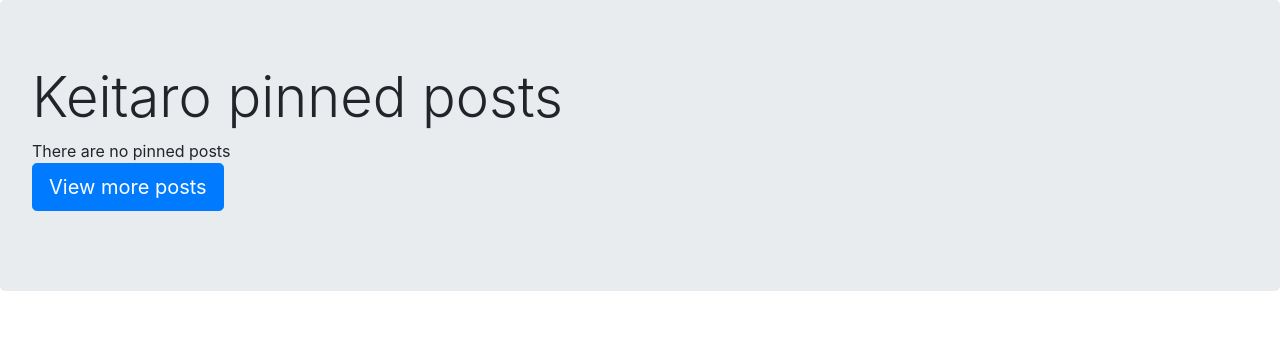
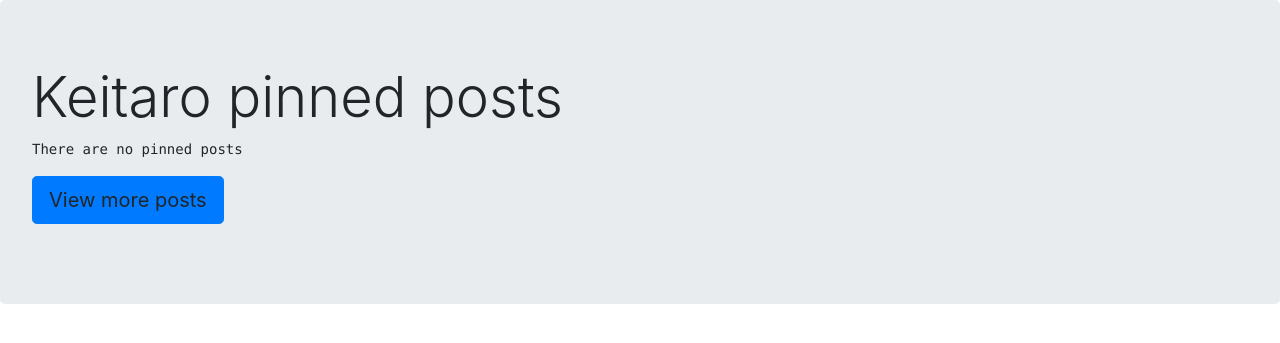
Before and after one commit to keitaroinc/WikiBot, a Flask app: page /pinned in a window 1280 px wide. Shown: the top 343 px of the page. Run offline with Flask 2, Linux system fonts and the light colour scheme; some libraries are stand-ins or nearby versions.

Commit message:
last updates

```diff
--- a/app.py
+++ b/app.py
@@ -3,6 +3,7 @@
 import json
 import totoboto
 from flask import Flask, request, make_response, render_template
+from BeautifulSoup import BeautifulSoup
 
 pyBot = totoboto.TotoBoto()
 slack = pyBot.client
--- a/requirements.txt
+++ b/requirements.txt
@@ -10,3 +10,4 @@
 six==1.10.0
 websocket-client==0.37.0
 Werkzeug==0.11.11
+BeautifulSoup
--- a/templates/pinned.html
+++ b/templates/pinned.html
@@ -14,10 +14,10 @@
    <div class="jumbotron">
   <h1 class="display-4">Keitaro pinned posts</h1>
       <div id="messages">
-        {{ text }}
+        <pre>{{ text }}</pre>
     </div>
   <p class="lead">
-    <a class="btn btn-primary btn-lg" href="#" role="button">View more posts</a>
+    <a class="btn btn-primary btn-lg" onclick="location.reload()" role="button">View more posts</a>
   </p>
 </div>
   </body>
```
